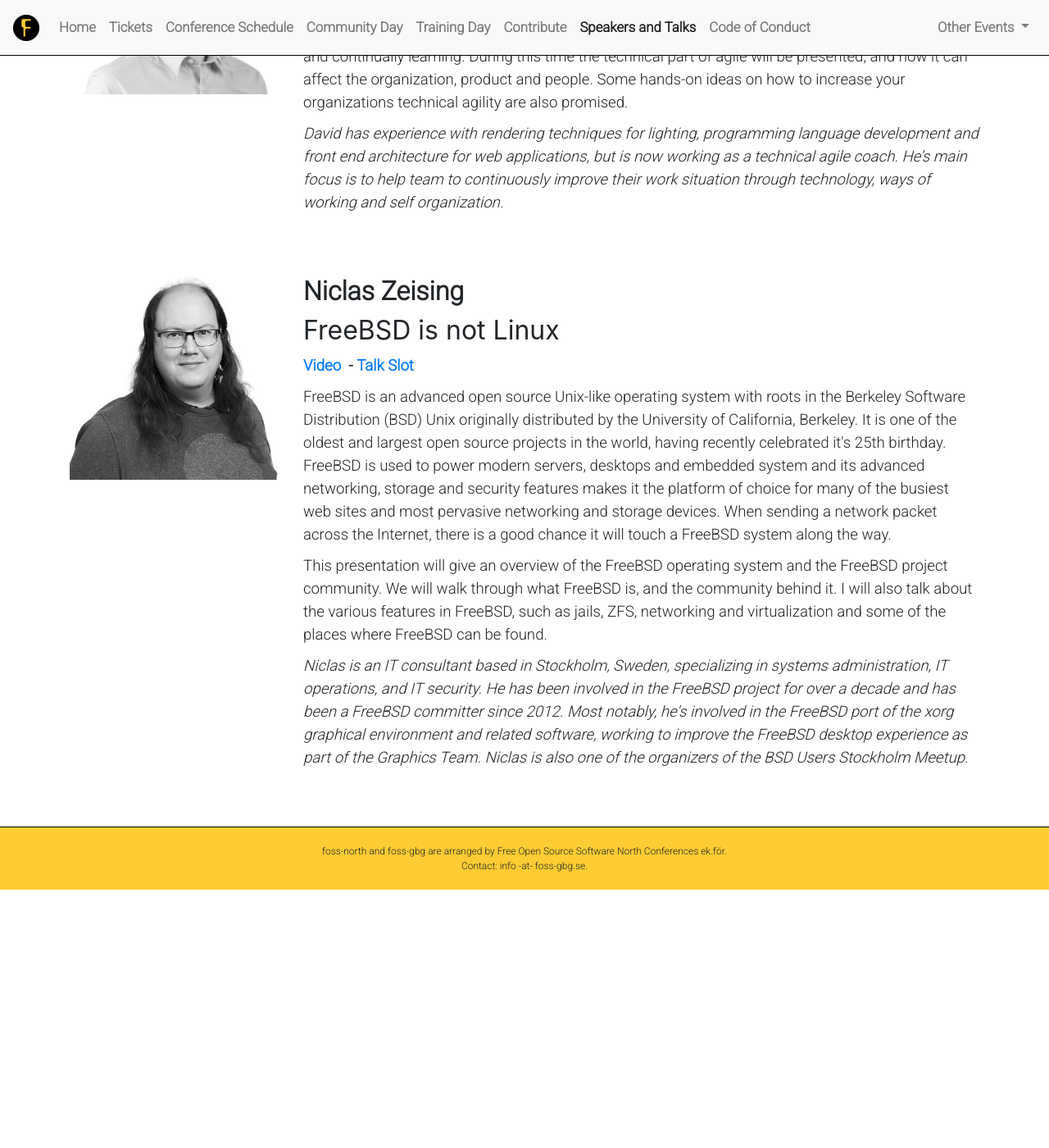
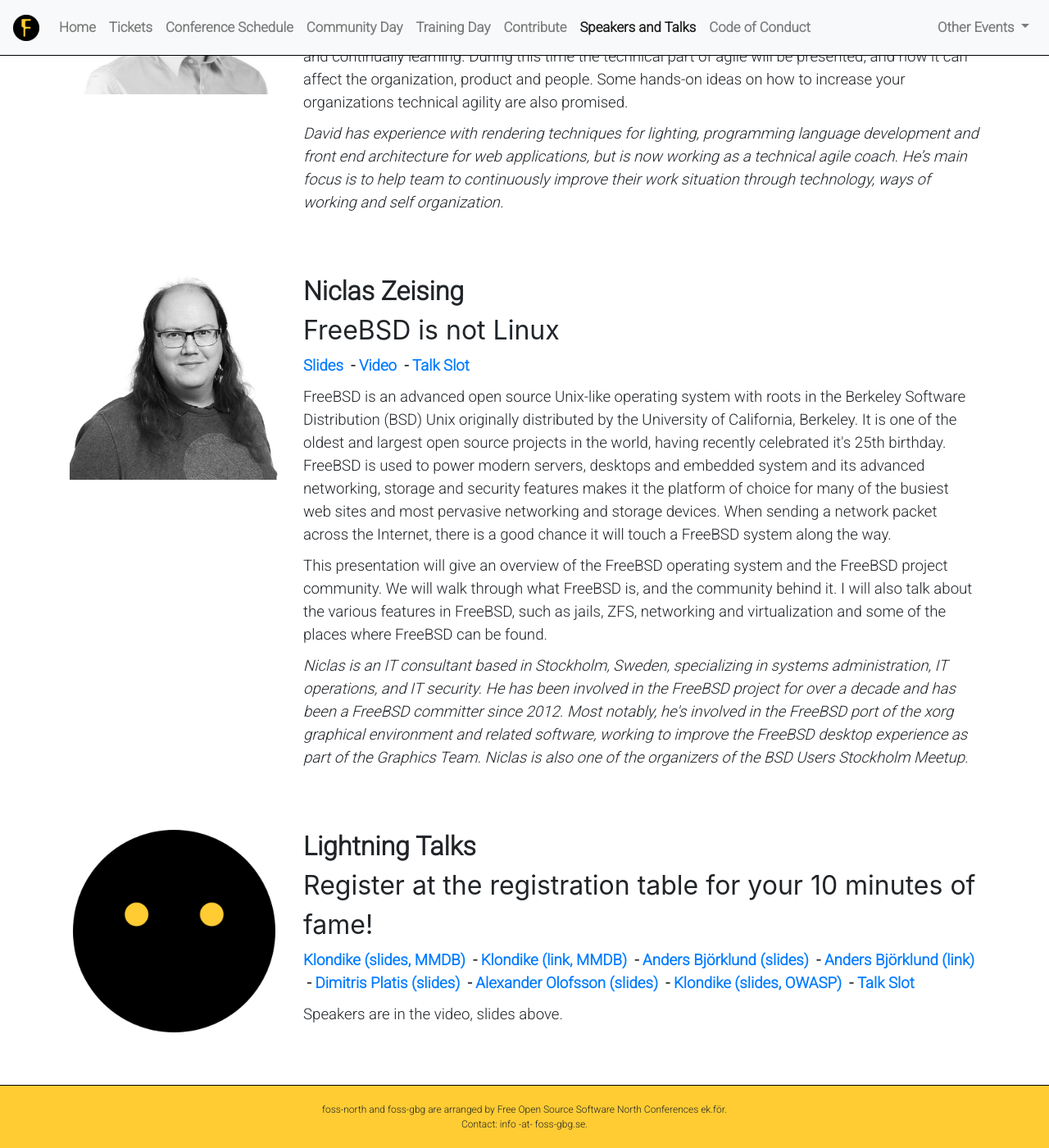
Before and after one commit to e8johan/foss-north-jekyll-2019, a Jekyll site: the page built from speakers-and-talks.md, in a window 1280 px wide and 1400 px high, scrolled down 21441 px. Shown: the whole window at 82% size. Built offline with Jekyll 4.4.1, drawn with Linux system fonts in a browser that asks for light colours; nearby versions of some CDN libraries; before the commit the page ends 22526 px from its top, so only the background shows below that.

Commit message:
More slides and videos

```diff
--- a/_data/speakers.yaml
+++ b/_data/speakers.yaml
@@ -6,9 +6,6 @@
     - { title: "Video", url: "https://youtu.be/83NOk8pmHi8" }
   lastname: "Kerrisk"
   title: "Understanding user namespaces"
-  #links:
-    #- { title: "Video", url: "http://video.com" }
-    #- { title: "Slides", url: "http://slides.com" }
   abstract: "User namespaces are at the heart of many interesting technologies that allow isolation and sandboxing of applications, for example running containers without root privileges and sandboxes for web browser plug-ins. In this tutorial, we'll look in detail at user namespaces, building up a basic understanding of what a user namespace is and going on to questions such as: what does being &ldquo;superuser inside a user namespace&rdquo; allow you do (and what does it not allow); what is the relationship between user namespaces and other namespace types (PID, UTS, network, etc.); and what are the security implications of user namespaces? We'll also explore some simple shell commands that can be used for creating and experimenting with user namespaces in order to better understand how they work. Along the way, there will hopefully be time for a few live demos."
   bio: "Michael Kerrisk is the author of the acclaimed book, &ldquo;The Linux Programming Interface&rdquo; (<a href='http://man7.org/tlpi/'>http://man7.org/tlpi/</a>), a guide and reference for system programming on Linux and UNIX. He contributes to the Linux kernel primarily via documentation, review, and testing of new kernel-user-space interfaces. He has contributed to the Linux man-pages project (<a href='http://www.kernel.org/doc/man-pages/'>http://www.kernel.org/doc/man-pages/</a>) since 2000, and been the project maintainer since 2004. Michael is a trainer and consultant, living in Munich, Germany."
 - name: "Anna Ossowski"
@@ -233,6 +230,7 @@
   short: "nzeising"
   slot: mon13
   links:
+    - { title: "Slides", url: "slides/FreeBSD-noanim.pdf" }
     - { title: "Video", url: "https://youtu.be/0Rfr-ztX4JE" }
   lastname: "Zeising"
   title: "FreeBSD is not Linux"
@@ -297,6 +295,7 @@
   short: "cchen"
   slot: mon11
   links:
+    - { title: "Slides", url: "https://www.slideshare.net/cybette/fossnorth-2019-managing-a-community-like-conducting-an-orchestra" }
     - { title: "Video", url: "https://youtu.be/pIkq6s1kNRQ" }
   lastname: "Chen"
   title: "Manage a community like conducting an orchestra - with a lot of hand waving"
@@ -444,3 +443,19 @@
   bio:
     - "Ramón Soto Mathiesen, is a passionate computer scientist, with talent for business, who advocates for: correctness, code quality and high standards, but always with the customer in focus."
     - "He currently works at SPISE MISU ApS, a company founded by him, which is dedicated mainly to solve the problems arising from the application of the General Data Protection Regulation (GDPR) with a scientific approach (Computer Science and Mathematics)."
+- name: "Lightning Talks"
+  short: "lightning"
+  slot: tuelt
+  links:
+#    - { title: "Video", url: "" }
+    - { title: "Klondike (slides, MMDB)", url: "http://klondike.es/charlas/mmdb/mmdb.odp" }
+    - { title: "Klondike (link, MMDB)", url: "https://github.com/klondi/mmdb" }
+    - { title: "Anders Björklund (slides)", url: "https://boot2podman.github.io/assets/PodmanKubernetes.pdf" }
+    - { title: "Anders Björklund (link)", url: "https://boot2podman.github.io/2019/04/09/boot2podman-kubernetes.html" }
+    - { title: "Dimitris Platis (slides)", url: "https://docs.google.com/presentation/d/1Z1ooEoU2rzBjZSgbA3sfqbDbt-QCwqur_2FUW9NQOP4/edit?usp=drivesdk" }
+    - { title: "Alexander Olofsson (slides)", url: "https://matrix.org/_matrix/media/v1/download/kittenface.studio/MkGHWtdPfuDcPfYpMtlHPOoe" }
+    - { title: "Klondike (slides, OWASP)", url: "https://www.owasp.org/index.php/Category:OWASP_Top_Ten_Project" }
+  lastname: "Zzzzzzzz"
+  title: "Register at the registration table for your 10 minutes of fame!"
+  abstract:
+    - "Speakers are in the video, slides above."
```
Also changed, not shown: schedule.md (+8 -2 lines), images/speaker-lightning.png (added), 1 other file.
